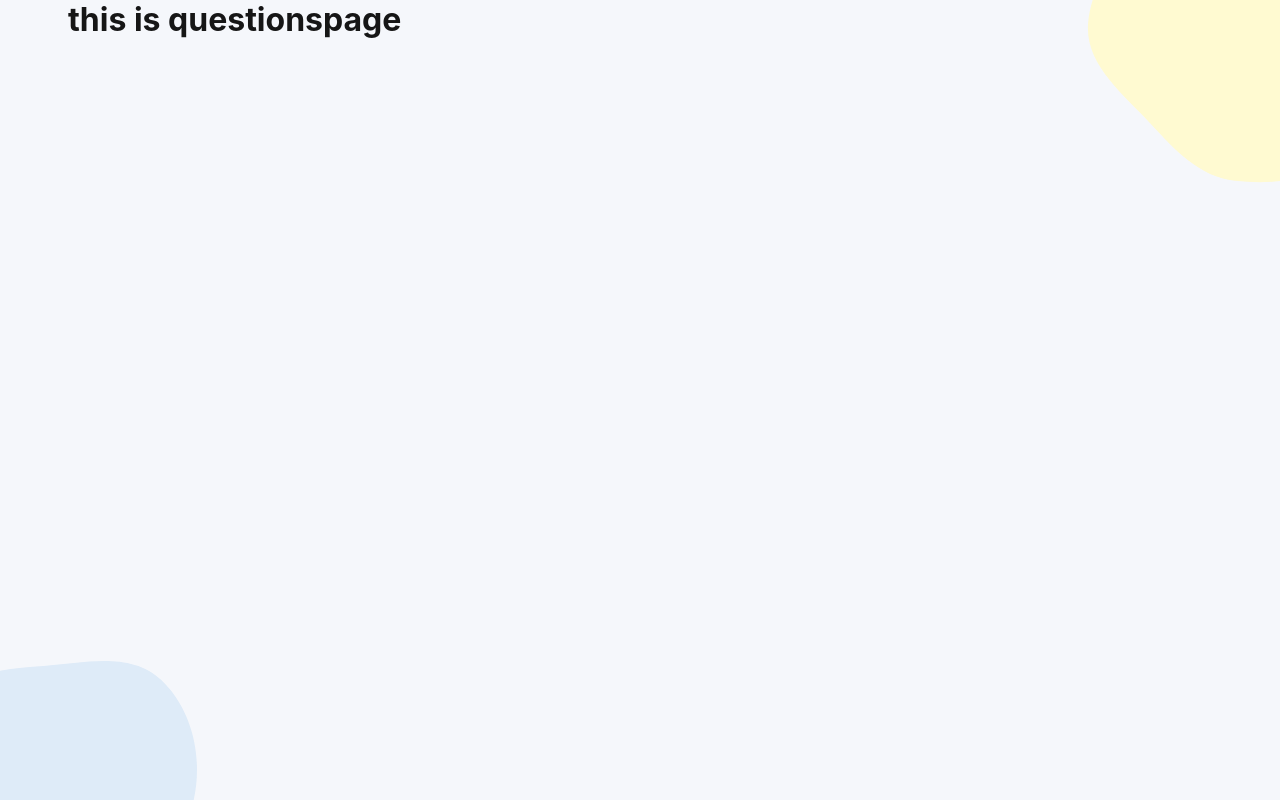
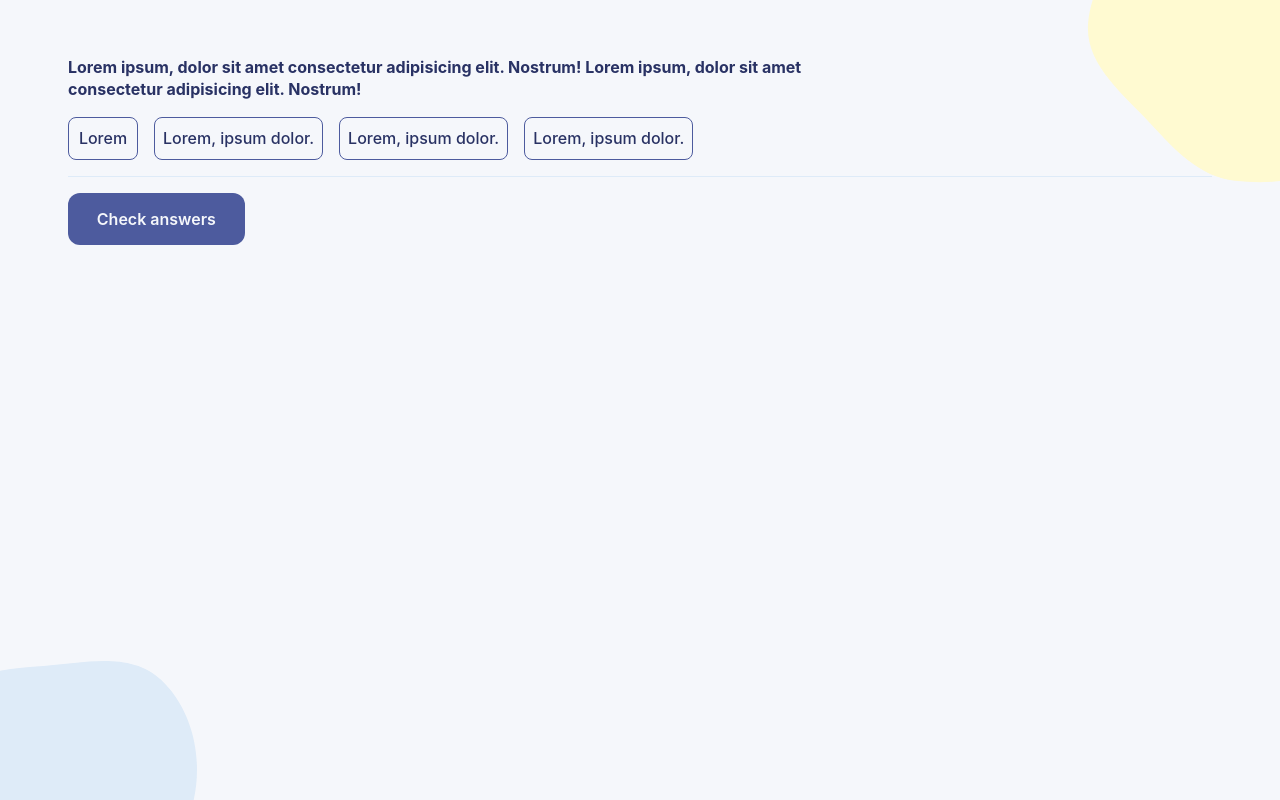
Before and after one commit to KSayanta/quizzical, a React (Vite) app: page /quiz in a window 1280 px wide. Built offline with nearby package versions, Linux system fonts and the light colour scheme; the HTML template or start-up script is replaced by a standard one.

Commit message:
add quiz page elements

```diff
--- a/src/index.css
+++ b/src/index.css
@@ -3,6 +3,7 @@
 @layer base {
   :root {
     --clr-theme: #4d5b9e;
+    --clr-theme-100: #d6dbf5;
     --clr-accent: #fffad1;
     --clr-highlight: #deebf8;
     --clr-shadow: #293264;
@@ -21,7 +22,7 @@
     --clr-txt--mute: hsl(from var(--clr-txt) h s calc(l + 5));
 
     --clr-success: #94d7a2;
-    --clr-reject: #f8bcbc;
+    --clr-failure: #f8bcbc;
 
     --height-fill: calc(100vh - var(--header-height) - var(--footer-height));
 
@@ -68,17 +69,21 @@
     min-height: inherit;
     position: relative;
     overflow: clip;
+    z-index: 0;
+    isolation: isolate;
 
     &::before {
       content: url("/blobs1.svg");
       position: absolute;
       inset: auto auto -100px -100px;
+      z-index: -1;
     }
 
     &::after {
       content: url("/blobs2.svg");
       position: absolute;
       inset: -140px -140px auto auto;
+      z-index: -1;
     }
   }
 
@@ -165,6 +170,12 @@
     min-height: var(--height-fill);
   }
 
+  .flex-center {
+    display: flex;
+    justify-content: center;
+    align-items: center;
+  }
+
   /**
   * Typography
   */
@@ -181,7 +192,7 @@
     line-height: 1.4;
   }
 
-  .title-2 {
+  .title-3 {
     font-size: 0.75rem;
     font-weight: 700;
     line-height: 1.4;
@@ -209,6 +220,7 @@
   * Button classes
   */
   .btn {
+    cursor: pointer;
     text-align: center;
     border: none;
     border-radius: 6px;
--- a/src/pages/Questions.tsx
+++ /dev/null
@@ -1,3 +0,0 @@
-export default function Questions() {
-  return <h1>this is questionspage</h1>;
-}
--- /dev/null
+++ b/src/pages/Quiz.tsx
@@ -0,0 +1,40 @@
+import "./css/Quiz.css";
+
+export default function Quiz() {
+  return (
+    <section>
+      <form action="" className="quiz">
+        <div className="question-wrapper">
+          <p className="title-2 question">
+            Lorem ipsum, dolor sit amet consectetur adipisicing elit. Nostrum!
+            Lorem ipsum, dolor sit amet consectetur adipisicing elit. Nostrum!
+          </p>
+
+          <div className="input-group">
+            <label className="option text-2">
+              Lorem
+              <input type="radio" name="rad1" />
+            </label>
+
+            <label className="option text-2">
+              Lorem, ipsum dolor.
+              <input type="radio" name="rad1" />
+            </label>
+
+            <label className="option text-2">
+              Lorem, ipsum dolor.
+              <input type="radio" name="rad1" />
+            </label>
+
+            <label className="option text-2">
+              Lorem, ipsum dolor.
+              <input type="radio" name="rad1" />
+            </label>
+          </div>
+        </div>
+
+        <button className="btn btn--md btn--cta">Check answers</button>
+      </form>
+    </section>
+  );
+}
--- /dev/null
+++ b/src/pages/css/Quiz.css
@@ -0,0 +1,63 @@
+@layer components {
+  .quiz {
+    padding-block: 1.5em;
+
+    button[disabled] {
+      opacity: 0.5;
+      cursor: not-allowed;
+    }
+  }
+
+  .question-wrapper {
+    margin-block: 1em;
+    padding-block: 1em;
+    border-bottom: 1px solid var(--clr-highlight);
+  }
+
+  .question {
+    color: var(--clr-shadow);
+    margin-bottom: 1em;
+    max-width: 70ch;
+  }
+
+  .input-group {
+    display: flex;
+    gap: 1em;
+    flex-wrap: wrap;
+
+    input[type="radio"] {
+      appearance: none;
+    }
+  }
+
+  .option {
+    color: var(--clr-shadow);
+    border: 1px solid var(--clr-theme);
+    padding: 0.5em;
+    border-radius: 8px;
+    min-inline-size: 70px;
+    cursor: pointer;
+    text-align: center;
+
+    &:has(input:checked) {
+      background-color: var(--clr-theme-100);
+      border-color: var(--clr-theme-100);
+    }
+
+    &:has(input:disabled) {
+      opacity: 0.5;
+      cursor: not-allowed;
+    }
+
+    &.success {
+      background-color: var(--clr-success);
+      border-color: var(--clr-success);
+    }
+
+    &.failure {
+      opacity: 0.5;
+      background-color: var(--clr-failure);
+      border-color: var(--clr-failure);
+    }
+  }
+}
--- a/src/routes.ts
+++ b/src/routes.ts
@@ -1,6 +1,6 @@
 import { createBrowserRouter } from "react-router";
 import Home from "./pages/Home";
-import Questions from "./pages/Questions";
+import Questions from "./pages/Quiz";
 
 export const router = createBrowserRouter([
   {
```
